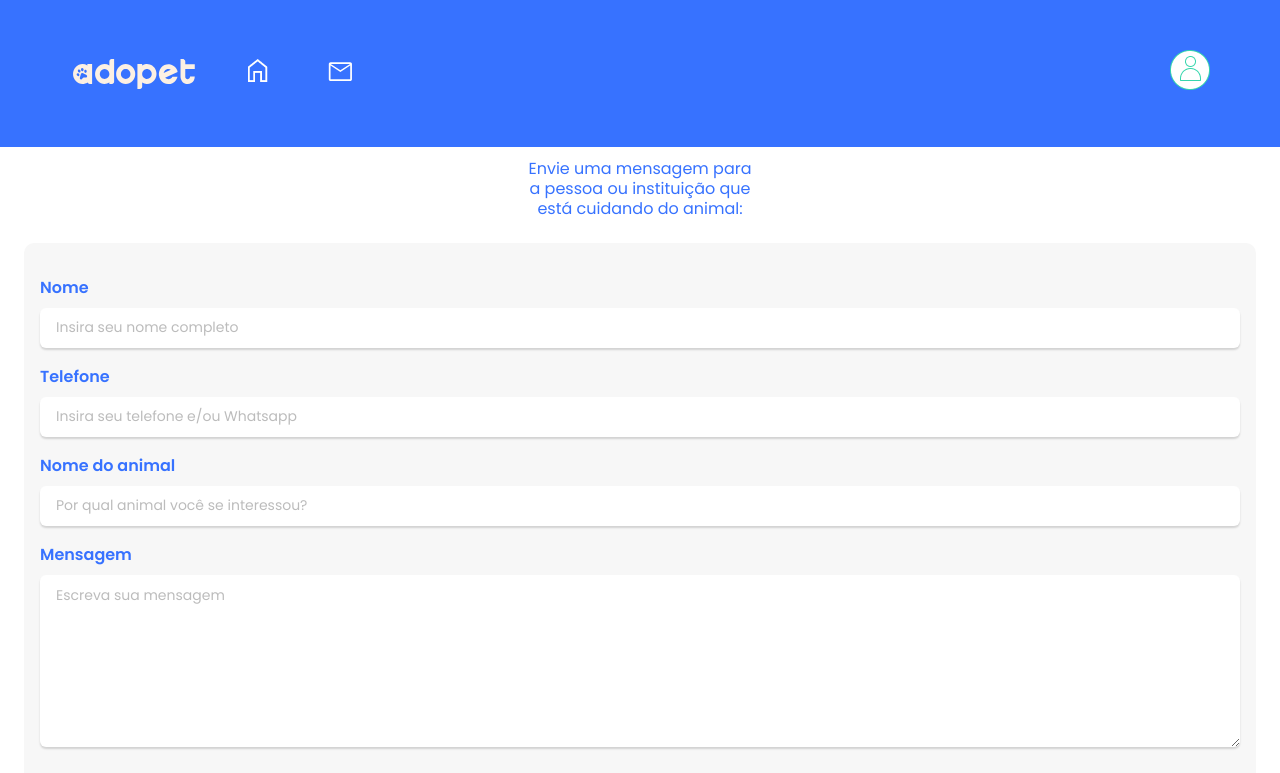
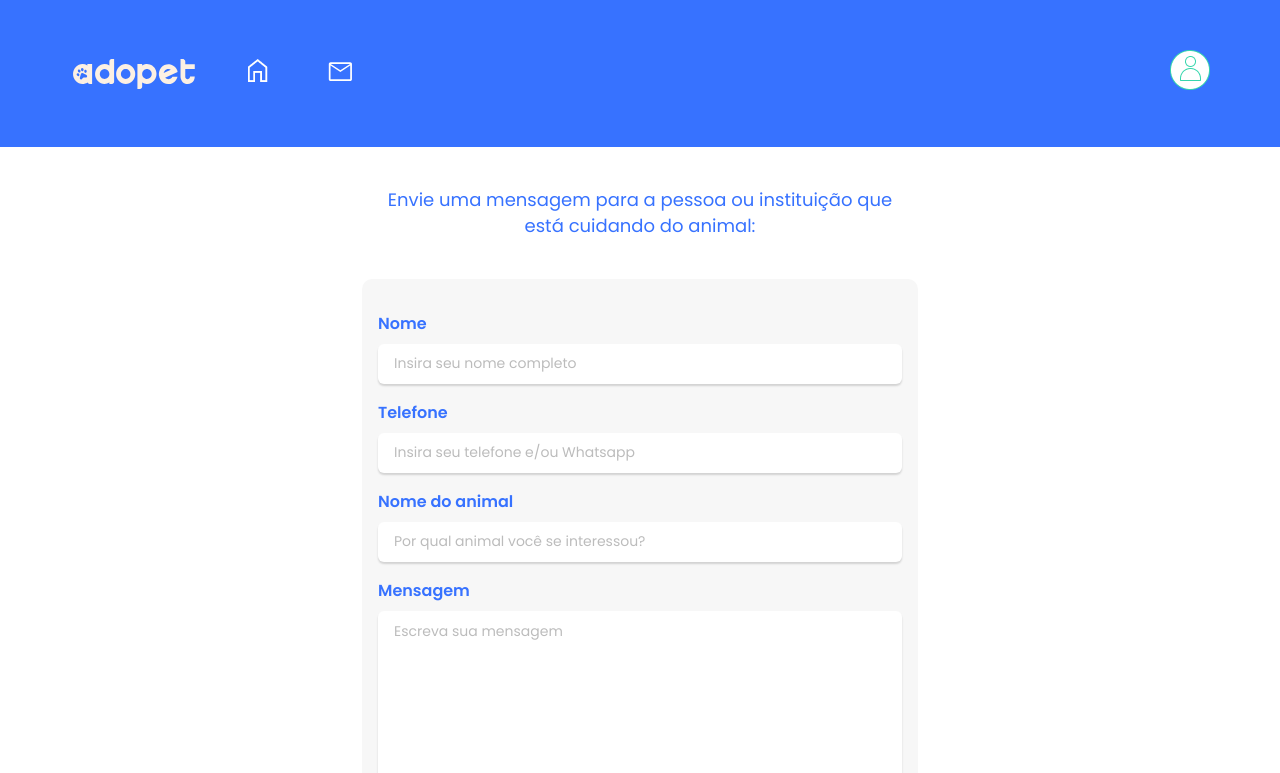
Before and after one commit to rldcarvalho/projeto-adopet, an Angular app: page / in a window 1280 px wide. Shown: the top 773 px of the page. Built offline with nearby package versions, Linux system fonts and the light colour scheme.

Commit message:
Style message-page tablet

```diff
--- a/src/app/components/pets/message/message.component.scss
+++ b/src/app/components/pets/message/message.component.scss
@@ -15,9 +15,10 @@
 
   &-form {
     background-color: $cinza-bg;
-    margin: 12px 24px;
+    margin: 12px auto;
     padding: 32px 16px;
     border-radius: 10px;
+    width: 285px;
   }
 
   &__label {
@@ -55,3 +56,23 @@
     padding: 10px;
   }
 }
+
+@media (min-width: 768px) {
+  .message {
+    &__subtitle {
+      font-size: 18px;
+      line-height: 26px;
+      width: 524px;
+      margin: 40px auto;
+    }
+
+    &-form {
+      width: 524px;
+      margin-bottom: 90px;
+    }
+
+    &__btn {
+      width: 164px;
+    }
+  }
+}
```
